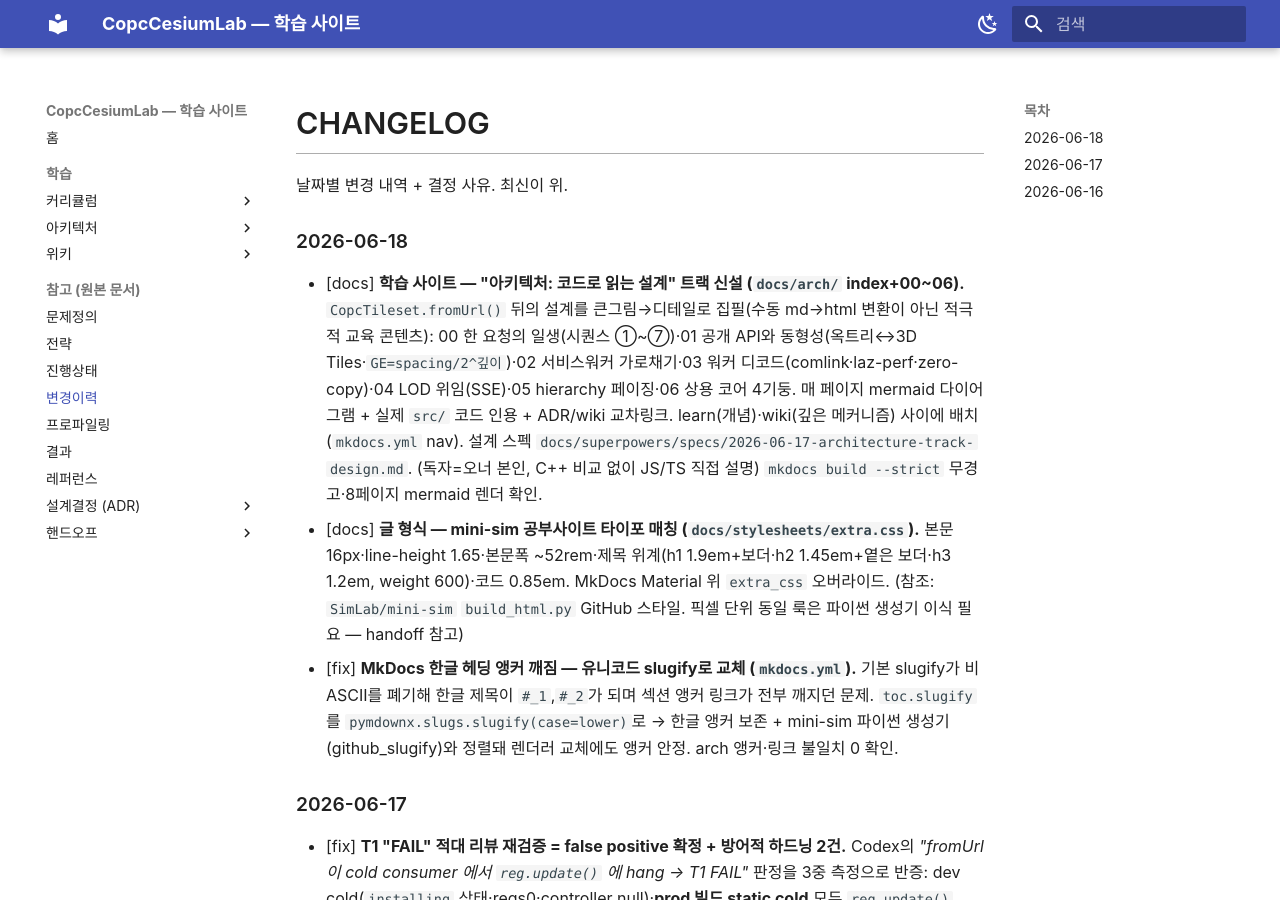
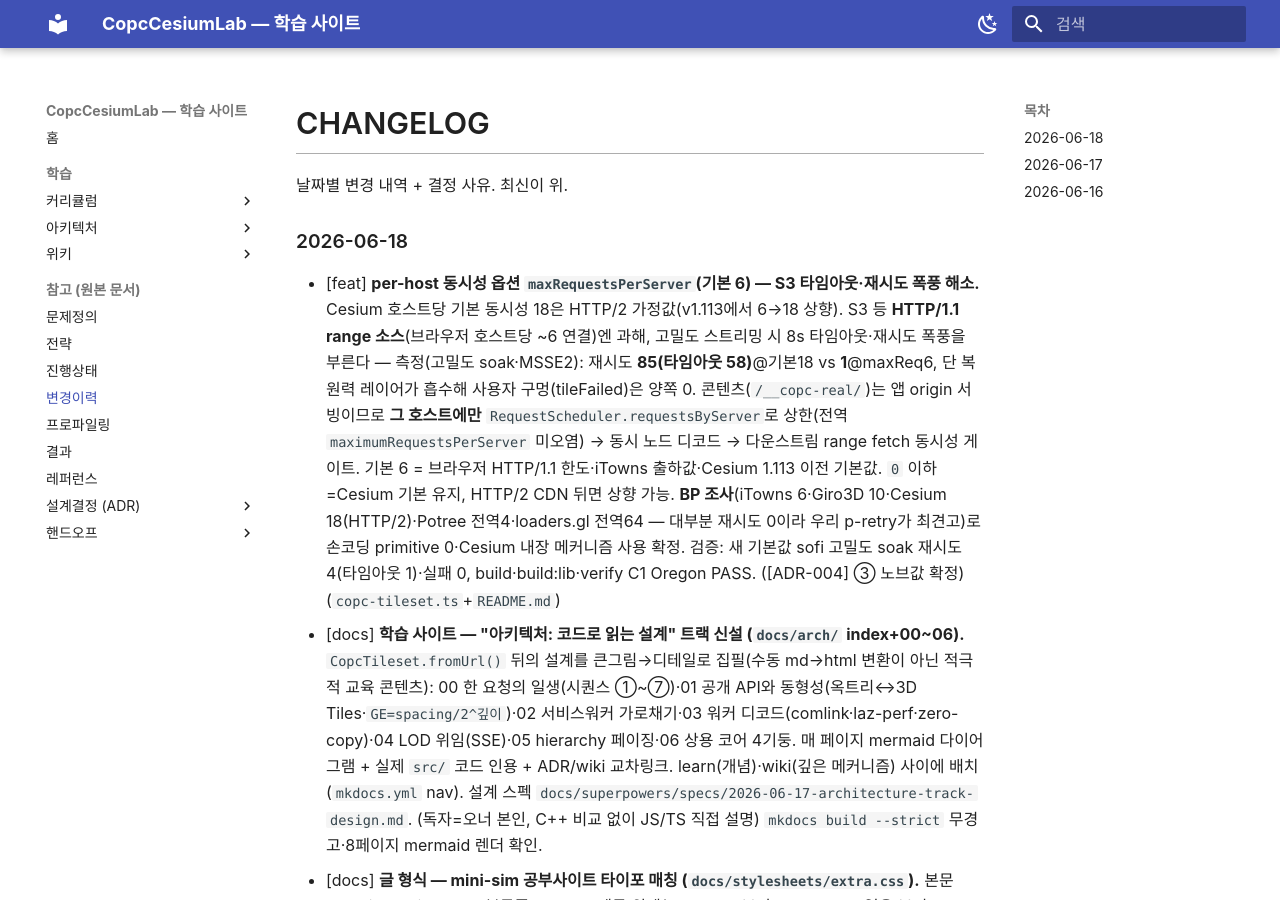
Before and after one commit to thissak/copc-cesium, an MkDocs documentation site: the page built from docs/CHANGELOG.md, in a window 1280 px wide and 900 px high. Built offline with MkDocs 1.6.1 and Material for MkDocs 9.7.7, drawn with Linux system fonts in a browser that asks for light colours.

Commit message:
docs: CHANGELOG — per-host 동시성 옵션(maxRequestsPerServer) 항목
6a79fb8 의 변경 내역 기록. measure: 재시도 85→1(타임아웃 58→1) @ 기본18 vs 6.

Co-Authored-By: Claude Opus 4.8 (1M context) <noreply@anthropic.com>

```diff
--- a/docs/CHANGELOG.md
+++ b/docs/CHANGELOG.md
@@ -3,6 +3,7 @@
 날짜별 변경 내역 + 결정 사유. 최신이 위.
 
 ### 2026-06-18
+- [feat] **per-host 동시성 옵션 `maxRequestsPerServer`(기본 6) — S3 타임아웃·재시도 폭풍 해소.** Cesium 호스트당 기본 동시성 18은 HTTP/2 가정값(v1.113에서 6→18 상향). S3 등 **HTTP/1.1 range 소스**(브라우저 호스트당 ~6 연결)엔 과해, 고밀도 스트리밍 시 8s 타임아웃·재시도 폭풍을 부른다 — 측정(고밀도 soak·MSSE2): 재시도 **85(타임아웃 58)**@기본18 vs **1**@maxReq6, 단 복원력 레이어가 흡수해 사용자 구멍(tileFailed)은 양쪽 0. 콘텐츠(`/__copc-real/`)는 앱 origin 서빙이므로 **그 호스트에만** `RequestScheduler.requestsByServer`로 상한(전역 `maximumRequestsPerServer` 미오염) → 동시 노드 디코드 → 다운스트림 range fetch 동시성 게이트. 기본 6 = 브라우저 HTTP/1.1 한도·iTowns 출하값·Cesium 1.113 이전 기본값. `0` 이하=Cesium 기본 유지, HTTP/2 CDN 뒤면 상향 가능. **BP 조사**(iTowns 6·Giro3D 10·Cesium 18(HTTP/2)·Potree 전역4·loaders.gl 전역64 — 대부분 재시도 0이라 우리 p-retry가 최견고)로 손코딩 primitive 0·Cesium 내장 메커니즘 사용 확정. 검증: 새 기본값 sofi 고밀도 soak 재시도 4(타임아웃 1)·실패 0, build·build:lib·verify C1 Oregon PASS. ([ADR-004] ③ 노브값 확정) (`copc-tileset.ts`+`README.md`)
 - [docs] **학습 사이트 — "아키텍처: 코드로 읽는 설계" 트랙 신설 (`docs/arch/` index+00~06).** `CopcTileset.fromUrl()` 뒤의 설계를 큰그림→디테일로 집필(수동 md→html 변환이 아닌 적극적 교육 콘텐츠): 00 한 요청의 일생(시퀀스 ①~⑦)·01 공개 API와 동형성(옥트리↔3D Tiles·`GE=spacing/2^깊이`)·02 서비스워커 가로채기·03 워커 디코드(comlink·laz-perf·zero-copy)·04 LOD 위임(SSE)·05 hierarchy 페이징·06 상용 코어 4기둥. 매 페이지 mermaid 다이어그램 + 실제 `src/` 코드 인용 + ADR/wiki 교차링크. learn(개념)·wiki(깊은 메커니즘) 사이에 배치(`mkdocs.yml` nav). 설계 스펙 `docs/superpowers/specs/2026-06-17-architecture-track-design.md`. (독자=오너 본인, C++ 비교 없이 JS/TS 직접 설명) `mkdocs build --strict` 무경고·8페이지 mermaid 렌더 확인.
 - [docs] **글 형식 — mini-sim 공부사이트 타이포 매칭 (`docs/stylesheets/extra.css`).** 본문 16px·line-height 1.65·본문폭 ~52rem·제목 위계(h1 1.9em+보더·h2 1.45em+옅은 보더·h3 1.2em, weight 600)·코드 0.85em. MkDocs Material 위 `extra_css` 오버라이드. (참조: `SimLab/mini-sim` `build_html.py` GitHub 스타일. 픽셀 단위 동일 룩은 파이썬 생성기 이식 필요 — handoff 참고)
 - [fix] **MkDocs 한글 헤딩 앵커 깨짐 — 유니코드 slugify로 교체 (`mkdocs.yml`).** 기본 slugify가 비ASCII를 폐기해 한글 제목이 `#_1`,`#_2`가 되며 섹션 앵커 링크가 전부 깨지던 문제. `toc.slugify`를 `pymdownx.slugs.slugify(case=lower)`로 → 한글 앵커 보존 + mini-sim 파이썬 생성기(github_slugify)와 정렬돼 렌더러 교체에도 앵커 안정. arch 앵커·링크 불일치 0 확인.
```
